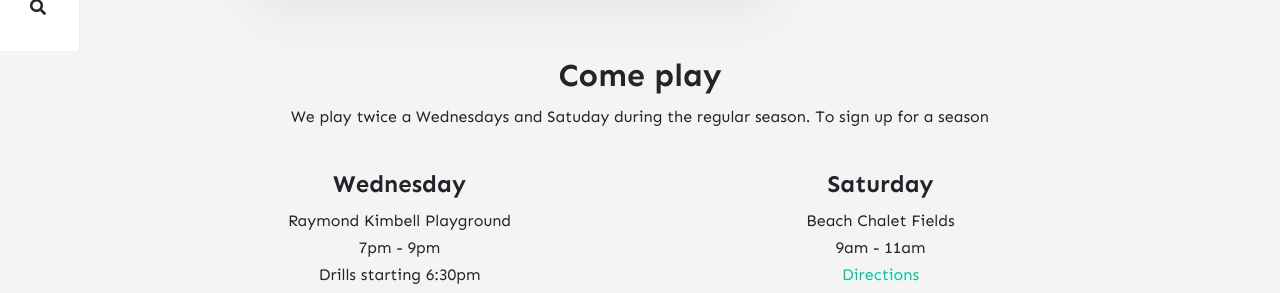
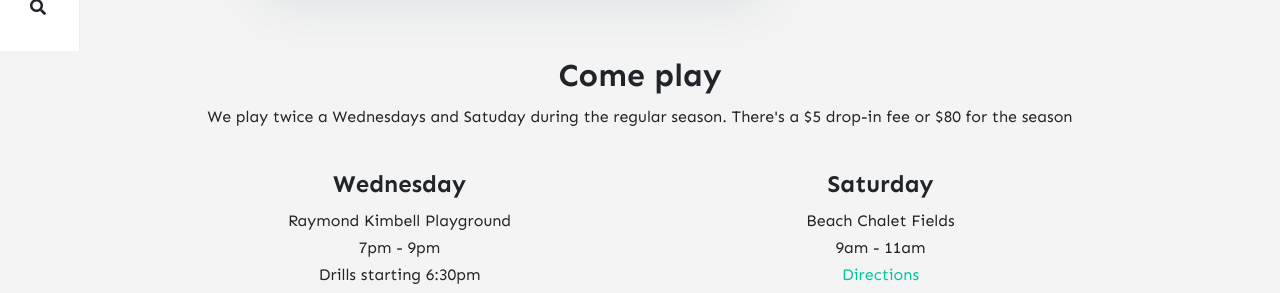
Before and after one commit to stackbit-projects/blue-triceratops-4f502, a Jekyll site: the page built from _pages/about.md, in a window 1280 px wide. Shown: the part 849-1142 px from the top of the page. Built offline with Jekyll 4.4.1, drawn with Linux system fonts in a browser that asks for light colours; nearby versions of some CDN libraries; comment, search, counter and statistics services are not loaded.

Commit message:
home.html: changed

```diff
--- a/_layouts/home.html
+++ b/_layouts/home.html
@@ -24,8 +24,7 @@ permalink: "/home.html"
 <div class="section center">
     <div class="spacer-40">
         <h2 class="section-title">Come play</h2>
-        <p>We play twice a Wednesdays and Satuday during the regular season. To sign up
-        for a season
+        <p>We play twice a Wednesdays and Satuday during the regular season. There's a $5 drop-in fee or $80 for the season
         </p>
     </div>
     <div class="column-group">
```
